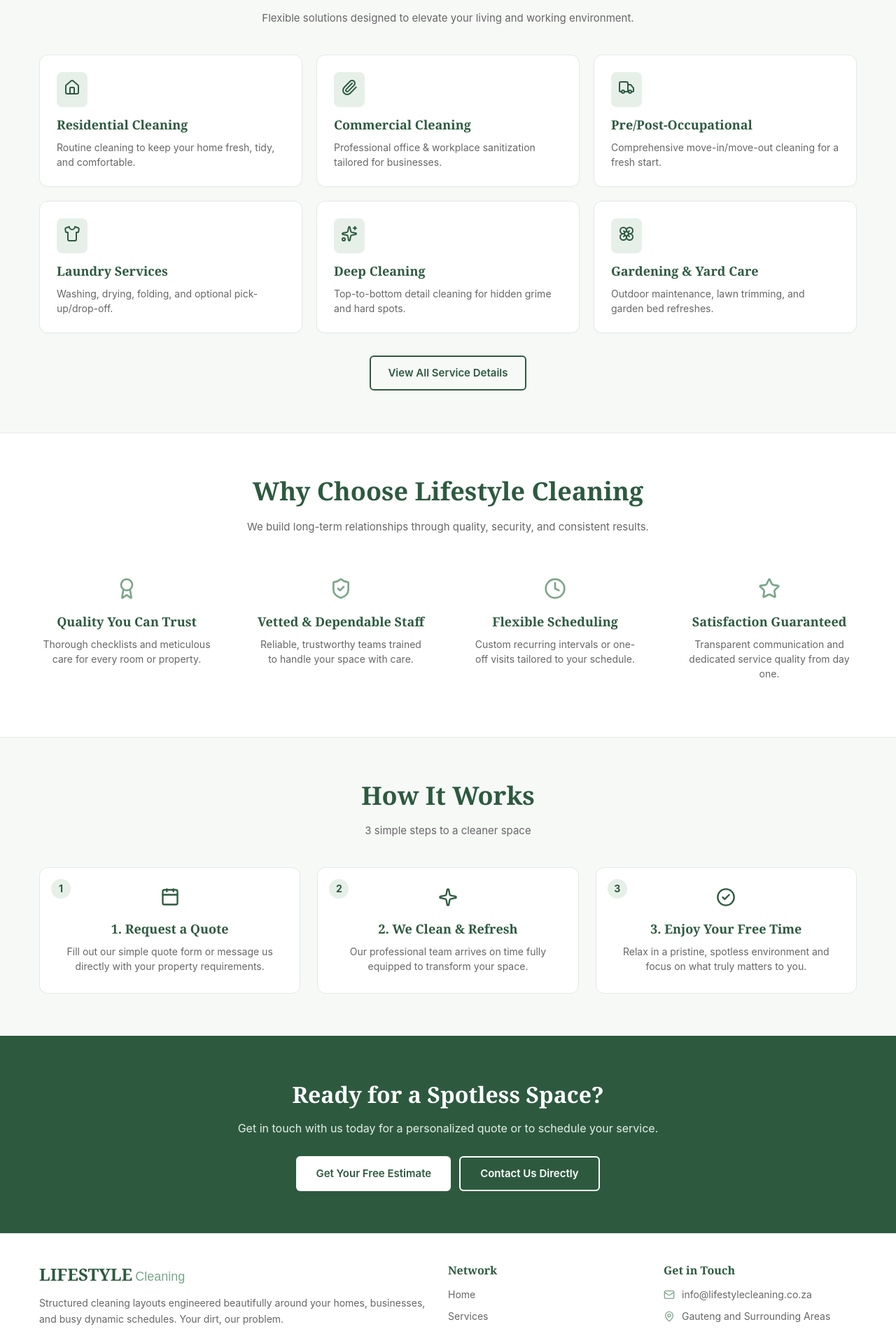
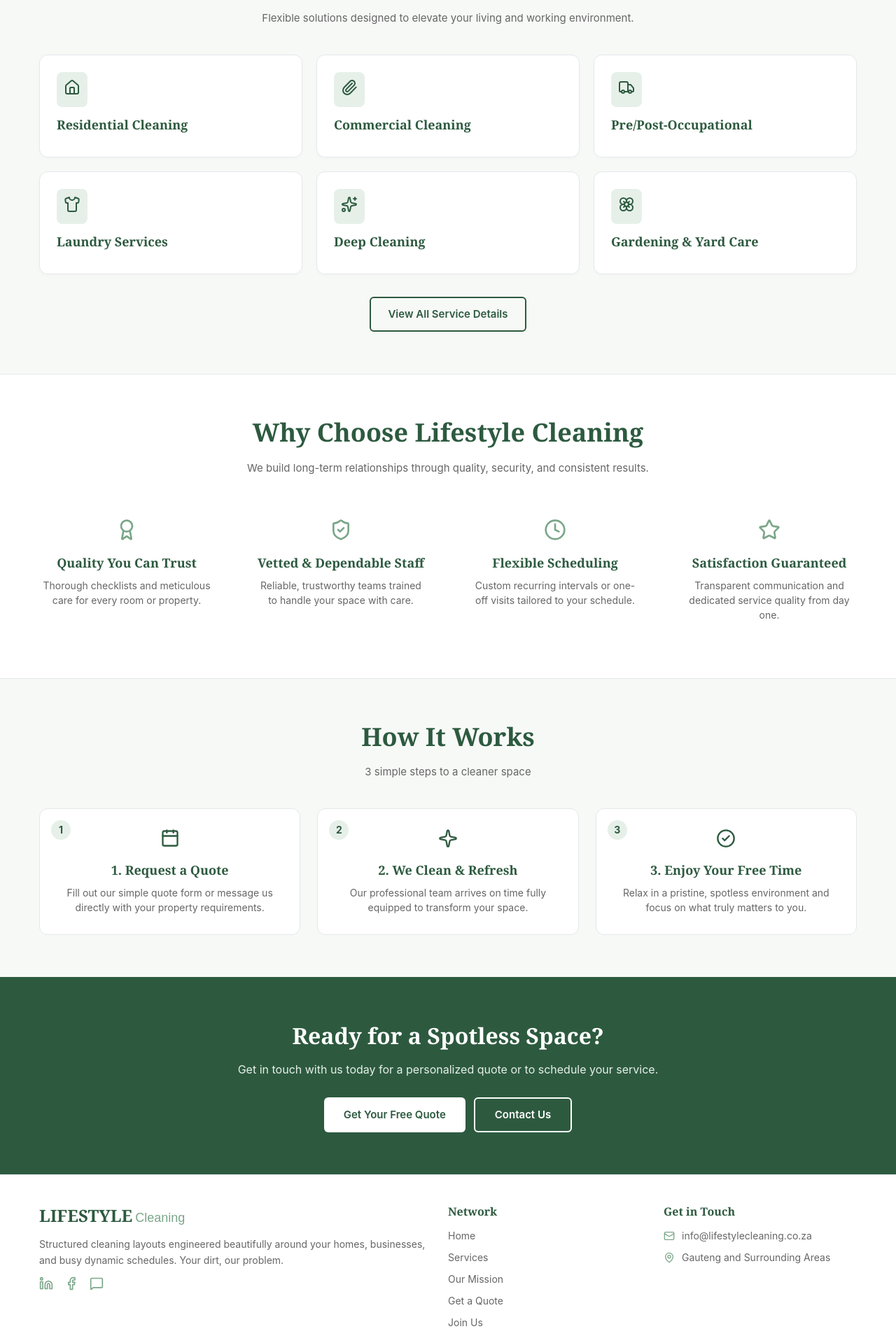
Before and after one commit to JosephMotshana/lifestyle-cleaning, a React (Vite) app: page / in a window 1280 px wide. Shown: the part 1197-3096 px from the top of the page at 70% size. Built offline with nearby package versions, Linux system fonts and the light colour scheme.

Commit message:
We thank God

```diff
--- a/src/pages/Home.jsx
+++ b/src/pages/Home.jsx
@@ -19,12 +19,12 @@ import {
 
 export default function Home() {
   const homeServices = [
-    { title: 'Residential Cleaning', icon: <HomeIcon size={24} />, desc: 'Routine cleaning to keep your home fresh, tidy, and comfortable.' },
-    { title: 'Commercial Cleaning', icon: <Paperclip size={24} />, desc: 'Professional office & workplace sanitization tailored for businesses.' },
-    { title: 'Pre/Post-Occupational', icon: <Truck size={24} />, desc: 'Comprehensive move-in/move-out cleaning for a fresh start.' },
-    { title: 'Laundry Services', icon: <Shirt size={24} />, desc: 'Washing, drying, folding, and optional pick-up/drop-off.' },
-    { title: 'Deep Cleaning', icon: <Sparkles size={24} />, desc: 'Top-to-bottom detail cleaning for hidden grime and hard spots.' },
-    { title: 'Gardening & Yard Care', icon: <Flower size={24} />, desc: 'Outdoor maintenance, lawn trimming, and garden bed refreshes.' },
+    { title: 'Residential Cleaning', icon: <HomeIcon size={24} />,},
+    { title: 'Commercial Cleaning', icon: <Paperclip size={24} />,},
+    { title: 'Pre/Post-Occupational', icon: <Truck size={24} />, },
+    { title: 'Laundry Services', icon: <Shirt size={24} />, },
+    { title: 'Deep Cleaning', icon: <Sparkles size={24} />,},
+    { title: 'Gardening & Yard Care', icon: <Flower size={24} />,},
   ];
 
   return (
@@ -156,10 +156,10 @@ export default function Home() {
           <p className="cta-desc">Get in touch with us today for a personalized quote or to schedule your service.</p>
           <div className="cta-buttons">
             <Link to="/quote" className="btn-cta-primary">
-              Get Your Free Estimate
+              Get Your Free Quote
             </Link>
             <Link to="/contact" className="btn-cta-secondary">
-              Contact Us Directly
+              Contact Us
             </Link>
           </div>
         </div>
```
